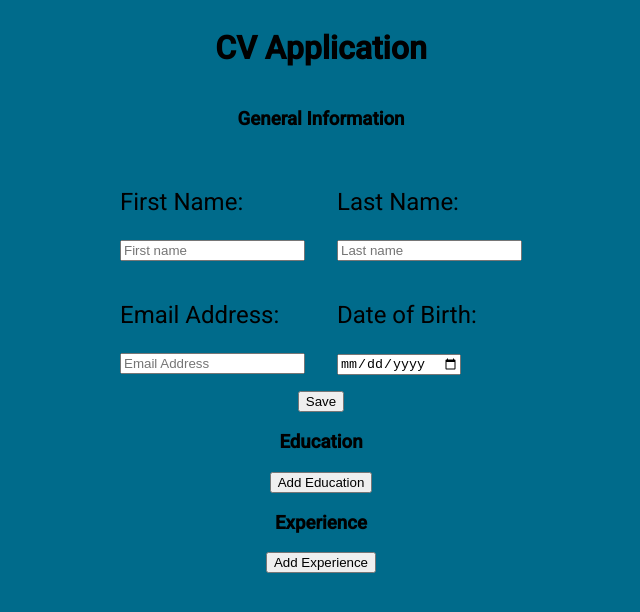
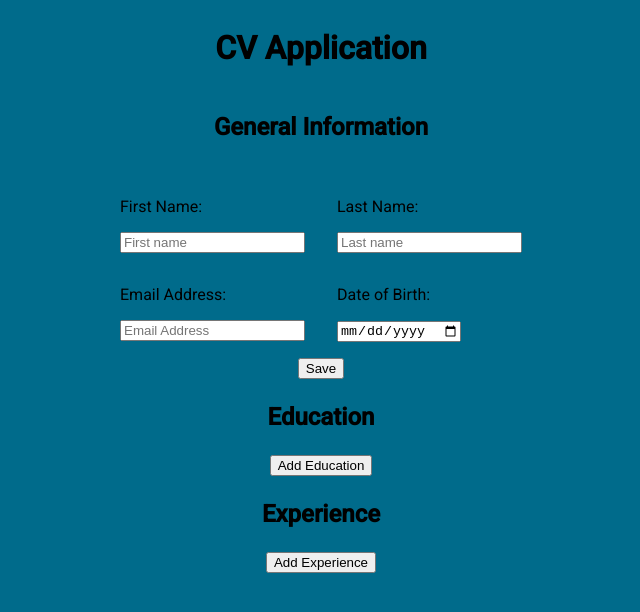
Before and after one commit to ZakariyeAden/CV-Applicaton, a React (Create React App) app: page / in a window 1280 px wide. Shown: the top 612 px of the page, without its empty margins (319-959 px from the left). Built offline with nearby package versions, Linux system fonts and the light colour scheme.

Commit message:
changing the styles

```diff
--- a/src/style/style.css
+++ b/src/style/style.css
@@ -7,6 +7,6 @@ body{
   padding: 1rem;
   background-color: #fff;
 }
-p{
+h3{
   font-size: 1.5rem;
 }
```
